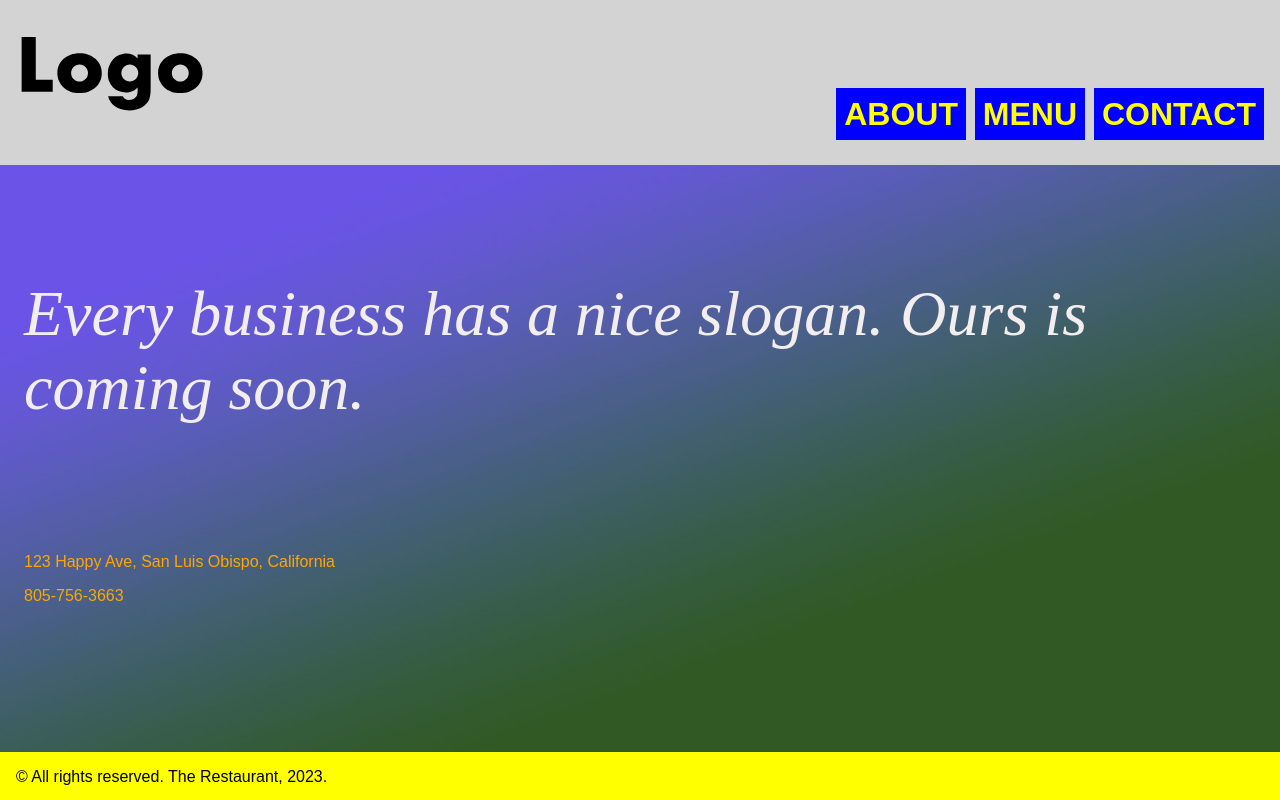
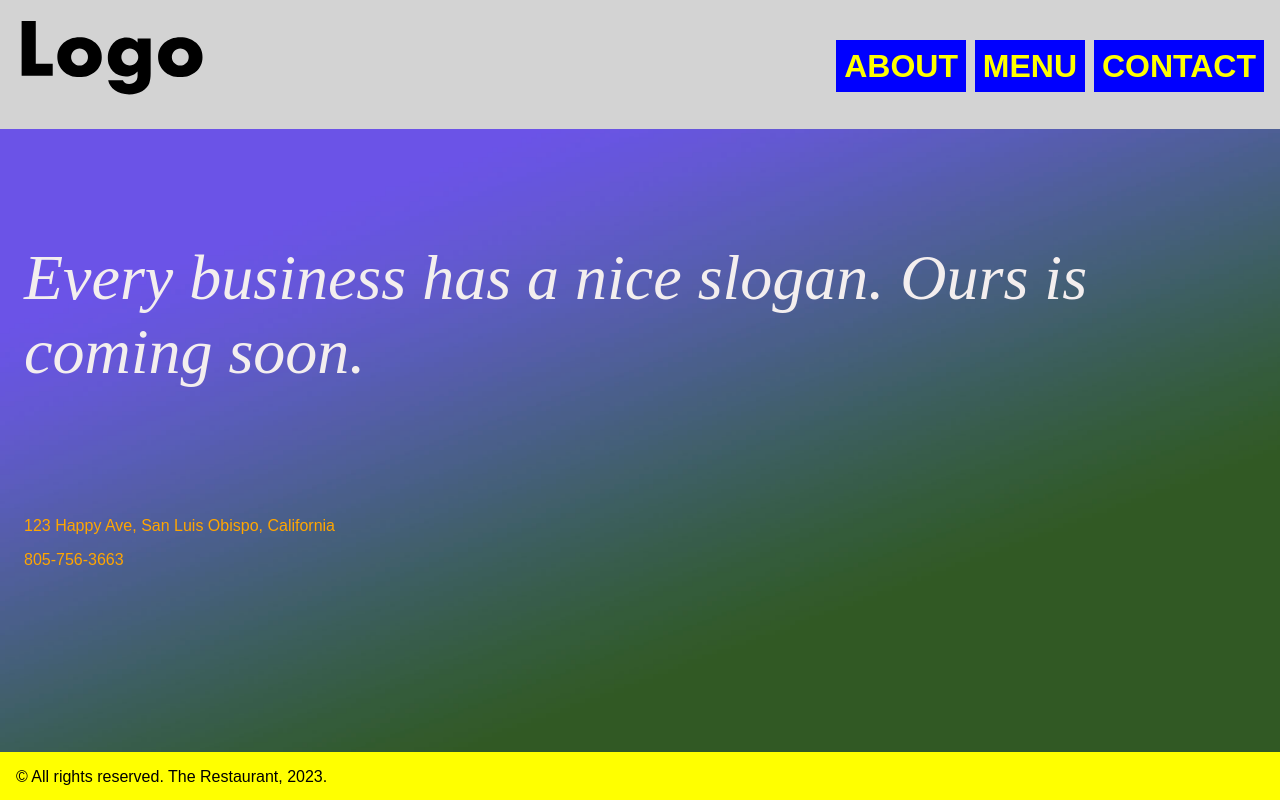
Before and after one commit to BhaviDhillon/BhaviDhillon.github.io, a plain HTML site: page grc338/website-responsive/index.html in a window 1280 px wide. Drawn offline with Linux system fonts and the light colour scheme.

Commit message:
Update style.css

```diff
--- a/grc338/website-responsive/style.css
+++ b/grc338/website-responsive/style.css
@@ -25,7 +25,7 @@ header {
 display: grid;
 grid-template-columns: 12em auto;
 background: rgb(211, 211, 211);
-padding: 2em 1em;
+padding: 1em 1em 2em;
 }
 body {
 font-family: sans-serif;
@@ -136,7 +136,7 @@ nav ul li{
 display: inline;
 }
 nav ul{
-padding-top: 2em;
+padding-top: 1em;
 }
 main.menu ul{
 display: grid;
```
